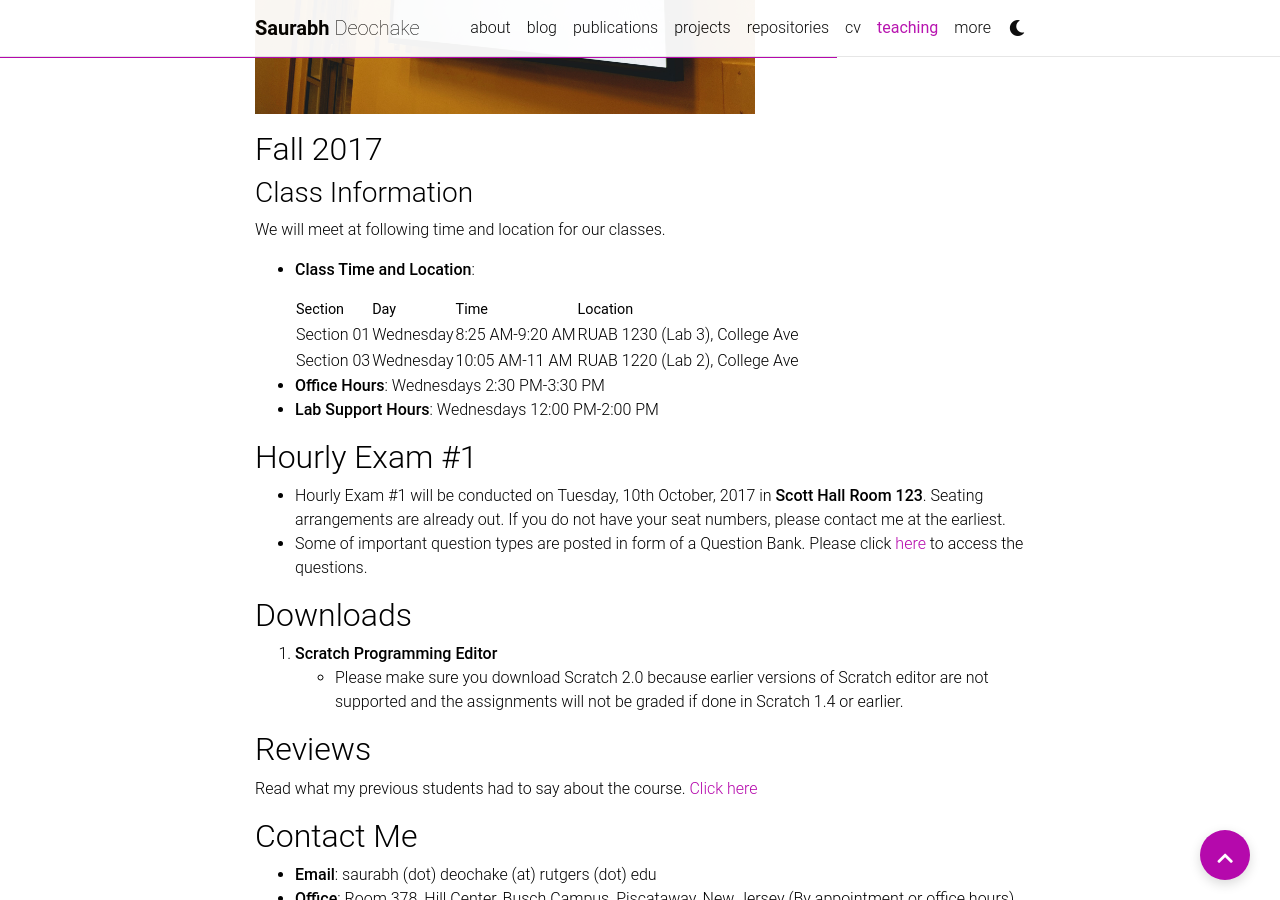
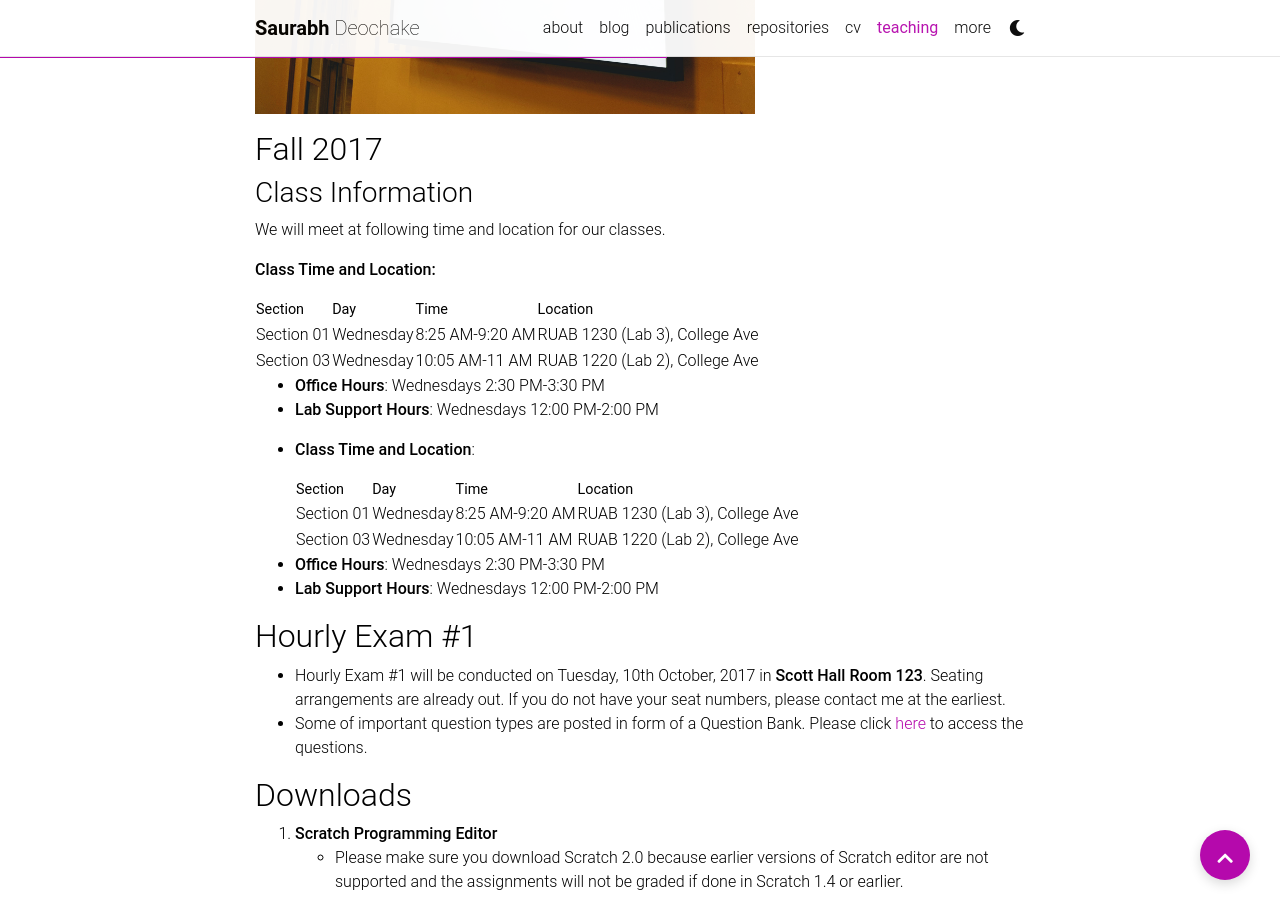
Before and after one commit to saurabh-deochake/saurabh-deochake.github.io, a Jekyll site: the page built from _pages/teaching.md, in a window 1280 px wide and 900 px high, scrolled down 464 px. Built offline with Jekyll 4.4.1, drawn with Linux system fonts in a browser that asks for light colours; comment, search, counter and statistics services are not loaded; a style sheet for code colours, icons or effects is not loaded.

Commit message:
Hide projects page, restore teaching class schedule table

```diff
--- a/_pages/teaching.md
+++ b/_pages/teaching.md
@@ -15,6 +15,16 @@ Welcome all students to course CS 110- Introduction to Computer Science and Appl
 ### Class Information
 
 We will meet at following time and location for our classes.
+
+**Class Time and Location:**
+
+| Section | Day | Time | Location |
+|---------|-----|------|----------|
+| Section 01 | Wednesday | 8:25 AM-9:20 AM | RUAB 1230 (Lab 3), College Ave |
+| Section 03 | Wednesday | 10:05 AM-11 AM | RUAB 1220 (Lab 2), College Ave |
+
+* **Office Hours**: Wednesdays 2:30 PM-3:30 PM
+* **Lab Support Hours**: Wednesdays 12:00 PM-2:00 PM
 
 * **Class Time and Location**:
 
```
Also changed, not shown: _pages/projects.md (+1 -2 lines).
